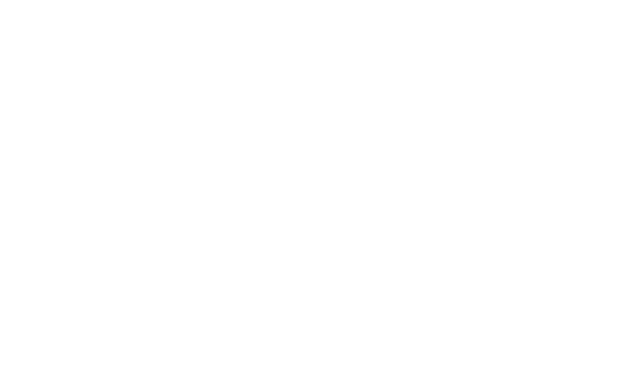
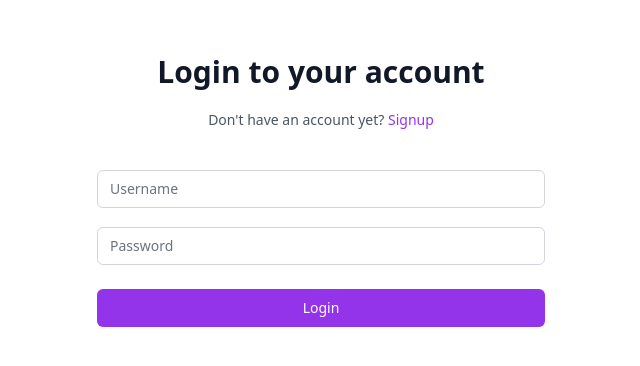
Before and after one commit to arjit120604/notes-frontend, a React (Create React App) app: page / in a window 1280 px wide. Before the commit this address had no page. Shown: the part 222-588 px from the top of the page, without its empty margins (319-959 px from the left). Built offline with nearby package versions, Linux system fonts and the light colour scheme.

Commit message:
Update App.js

```diff
--- a/src/App.js
+++ b/src/App.js
@@ -8,7 +8,7 @@
   return (
     <BrowserRouter>
       <Routes>
-        {/* <Route path="/" element={<HomePage />} /> */}
+        <Route path="/" element={<LoginPage />} />
         <Route path="/home" element={<HomePage />} />
         <Route path="/login" element={<LoginPage />} />
         <Route path="/signup" element={<SignupPage />} />
```
